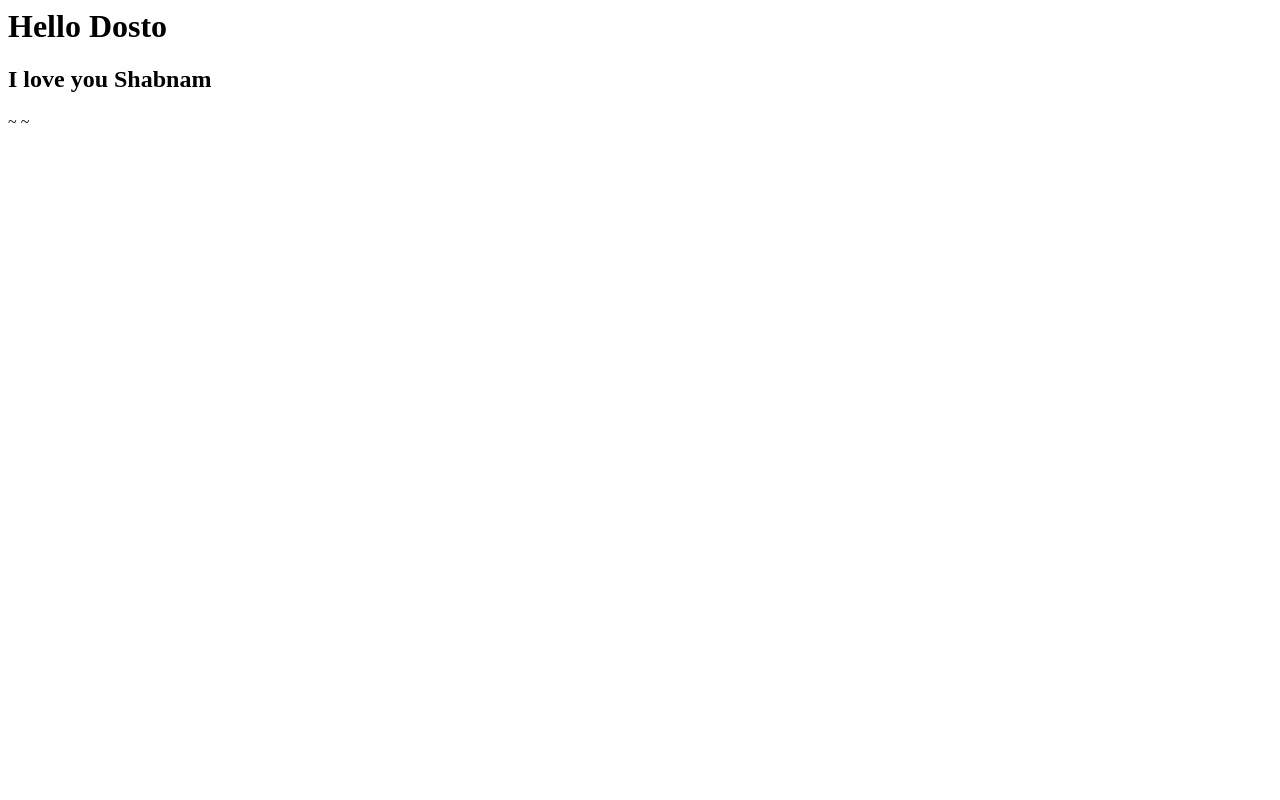
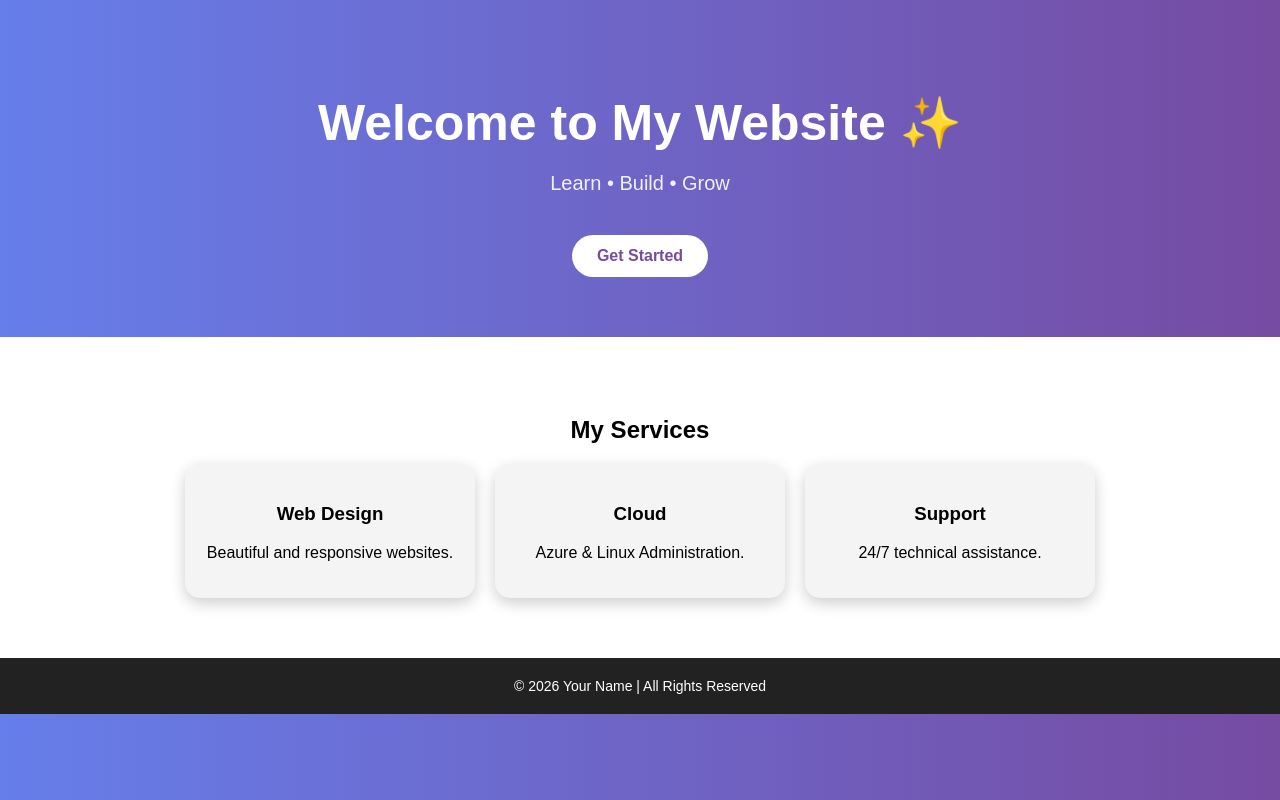
Before and after one commit to GopalGupta-Devops/devops-ngnix-demo, a plain HTML site: page index.html in a window 1280 px wide. Drawn offline with Linux system fonts and the light colour scheme.

Commit message:
Update index.html

```diff
--- a/index.html
+++ b/index.html
@@ -1,5 +1,113 @@
-<h1> Hello Dosto </h1>
+<!DOCTYPE html>
+<html lang="en">
+<head>
+<meta charset="UTF-8">
+<meta name="viewport" content="width=device-width, initial-scale=1.0">
+<title>Beautiful Webpage</title>
 
-<h2> I love you Shabnam </h2>
-~
-~
+<style>
+    body {
+        margin: 0;
+        font-family: Arial, sans-serif;
+        background: linear-gradient(to right, #667eea, #764ba2);
+        color: white;
+        text-align: center;
+    }
+
+    header {
+        padding: 60px 20px;
+    }
+
+    header h1 {
+        font-size: 50px;
+        margin-bottom: 10px;
+    }
+
+    header p {
+        font-size: 20px;
+        opacity: 0.9;
+    }
+
+    .btn {
+        display: inline-block;
+        padding: 12px 25px;
+        background: white;
+        color: #764ba2;
+        text-decoration: none;
+        border-radius: 30px;
+        font-weight: bold;
+        margin-top: 20px;
+        transition: 0.3s;
+    }
+
+    .btn:hover {
+        background: #ffcc70;
+        color: black;
+    }
+
+    .section {
+        background: white;
+        color: black;
+        padding: 60px 20px;
+    }
+
+    .card-container {
+        display: flex;
+        justify-content: center;
+        gap: 20px;
+        flex-wrap: wrap;
+    }
+
+    .card {
+        background: #f4f4f4;
+        padding: 20px;
+        border-radius: 15px;
+        width: 250px;
+        box-shadow: 0 5px 15px rgba(0,0,0,0.2);
+        transition: 0.3s;
+    }
+
+    .card:hover {
+        transform: translateY(-10px);
+    }
+
+    footer {
+        padding: 20px;
+        background: #222;
+        font-size: 14px;
+    }
+</style>
+</head>
+
+<body>
+
+<header>
+    <h1>Welcome to My Website ✨</h1>
+    <p>Learn • Build • Grow</p>
+    <a href="#" class="btn">Get Started</a>
+</header>
+
+<section class="section">
+    <h2>My Services</h2>
+    <div class="card-container">
+        <div class="card">
+            <h3>Web Design</h3>
+            <p>Beautiful and responsive websites.</p>
+        </div>
+        <div class="card">
+            <h3>Cloud</h3>
+            <p>Azure & Linux Administration.</p>
+        </div>
+        <div class="card">
+            <h3>Support</h3>
+            <p>24/7 technical assistance.</p>
+        </div>
+    </div>
+</section>
+
+<footer>
+    © 2026 Your Name | All Rights Reserved
+</footer>
+
+</body>
+</html>
```
